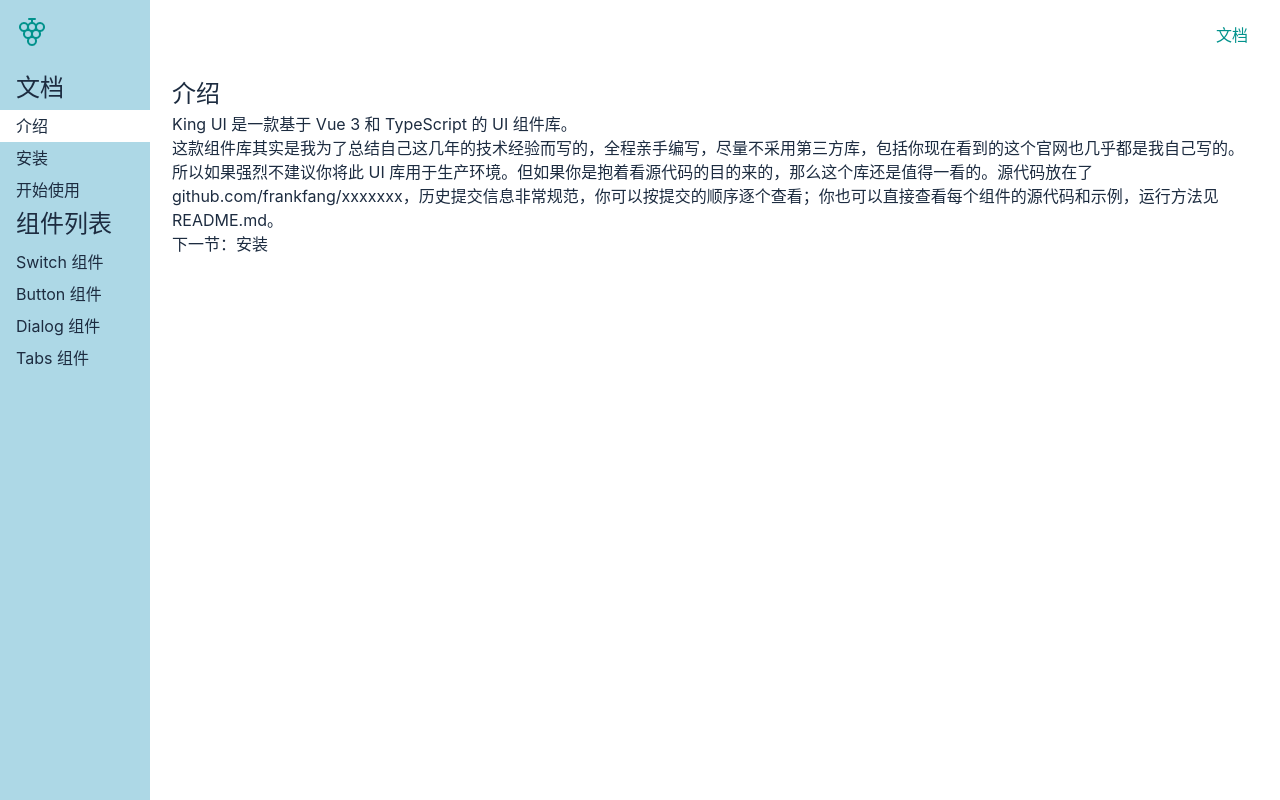
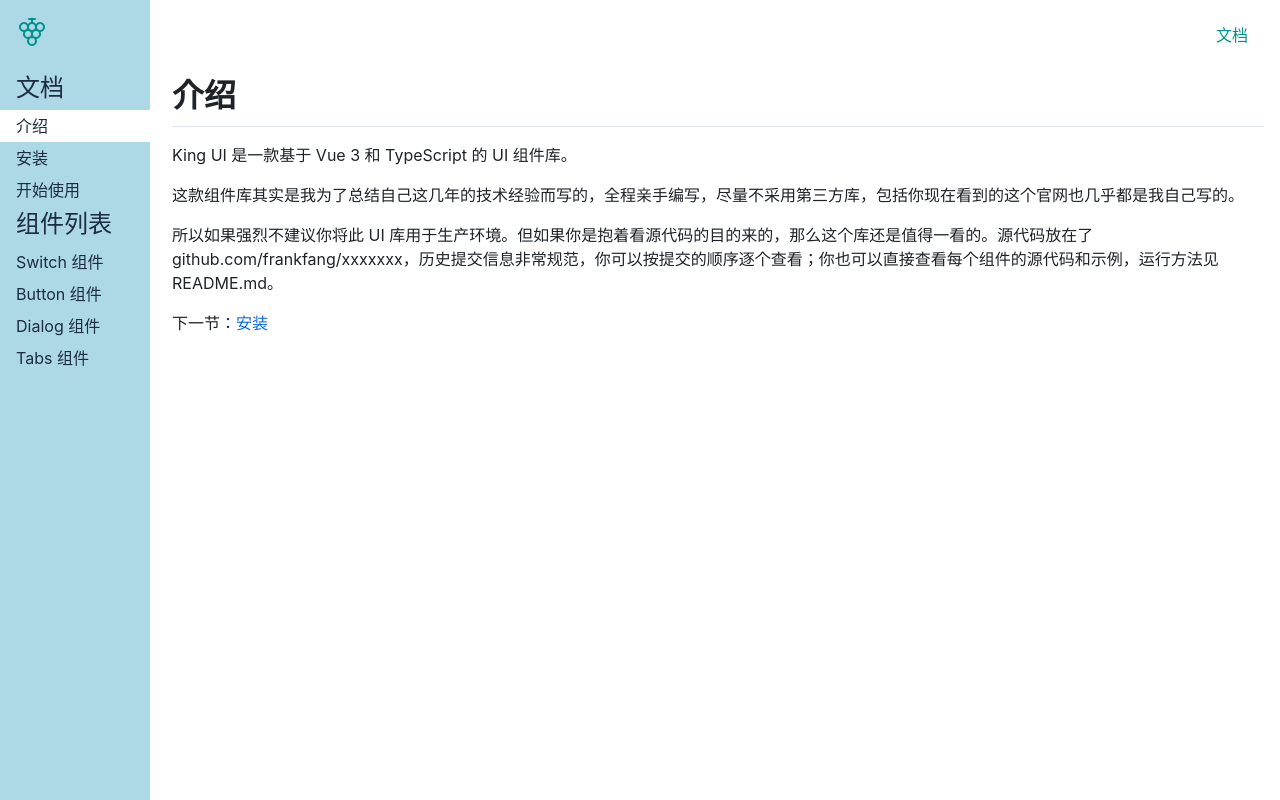
Before and after one commit to HHuangYQ/vue3-ui-Component-library, a Vue app: page /doc/intro in a window 1280 px wide. Built offline with nearby package versions, Linux system fonts and the light colour scheme.

Commit message:
用markdown改样式

```diff
--- a/src/views/GetStarted.vue
+++ b/src/views/GetStarted.vue
@@ -1,5 +1,5 @@
 <template>
-<article>
+<article class="markdown-body">
   <h1>
     开始使用
   </h1>
--- a/src/views/Install.vue
+++ b/src/views/Install.vue
@@ -1,5 +1,5 @@
 <template>
-<article>
+<article class="markdown-body">
   <h1>安装</h1>
   <p>打开终端运行下列命令：</p>
   <pre><code>npm install king-ui</code></pre>
--- a/src/views/Intro.vue
+++ b/src/views/Intro.vue
@@ -1,5 +1,5 @@
 <template>
-<article>
+<article class="markdown-body">
   <h1>介绍</h1>
   <p>King UI 是一款基于 Vue 3 和 TypeScript 的 UI 组件库。</p>
   <p>这款组件库其实是我为了总结自己这几年的技术经验而写的，全程亲手编写，尽量不采用第三方库，包括你现在看到的这个官网也几乎都是我自己写的。</p>
```
